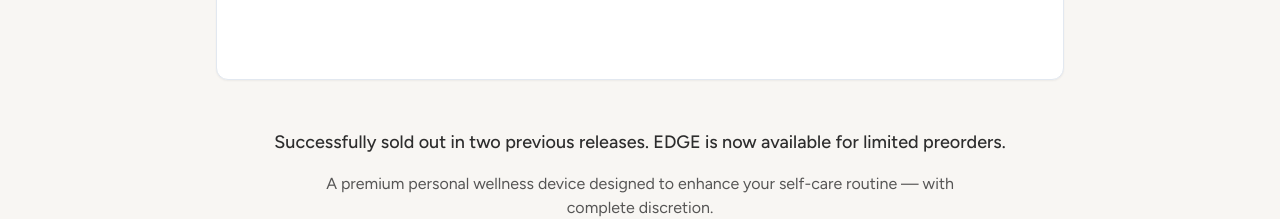
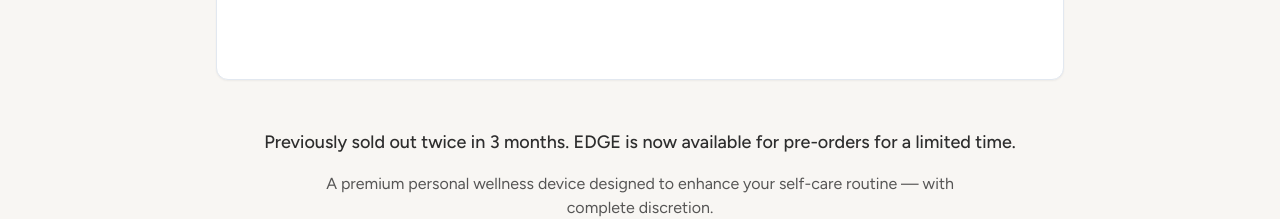
Before and after one commit to sujoymukerjiMM/edge-luxe-lifestyle, a React (Vite) app: page / in a window 1280 px wide. Shown: the part 1360-1579 px from the top of the page. Built offline with nearby package versions, Linux system fonts and the light colour scheme.

Commit message:
Visual edit in Lovable
Edited UI in Lovable

```diff
--- a/src/components/Hero.tsx
+++ b/src/components/Hero.tsx
@@ -4,12 +4,9 @@ import TrustBadges from "./TrustBadges";
 import { motion } from "framer-motion";
 import { Carousel, CarouselContent, CarouselItem, CarouselNext, CarouselPrevious } from "./ui/carousel";
 import AsSeenIn from "./AsSeenIn";
-
 export default function Hero() {
   const productImages = ["https://images.unsplash.com/photo-1617791160536-598cf32026fb?q=80&w=1528&auto=format&fit=crop&ixlib=rb-4.0.3", "https://images.unsplash.com/photo-1611186871348-b1ce696e52c9?q=80&w=1970&auto=format&fit=crop&ixlib=rb-4.0.3", "https://images.unsplash.com/photo-1631558996800-a39e133195de?q=80&w=2070&auto=format&fit=crop&ixlib=rb-4.0.3", "https://images.unsplash.com/photo-1630410672123-9388623ab661?q=80&w=1974&auto=format&fit=crop&ixlib=rb-4.0.3", "https://images.unsplash.com/photo-1605236453806-6ff36851218e?q=80&w=2070&auto=format&fit=crop&ixlib=rb-4.0.3", "https://images.unsplash.com/photo-1609942072337-c3370e820998?q=80&w=2070&auto=format&fit=crop&ixlib=rb-4.0.3", "https://images.unsplash.com/photo-1635311914102-b7d1c0db6d8f?q=80&w=2070&auto=format&fit=crop&ixlib=rb-4.0.3", "https://images.unsplash.com/photo-1617778368431-f97343a411ab?q=80&w=2069&auto=format&fit=crop&ixlib=rb-4.0.3"];
-
   const productGifs = ["https://images.unsplash.com/photo-1618826411640-d6df44dd3f7a?q=80&w=1974&auto=format&fit=crop&ixlib=rb-4.0.3", "https://images.unsplash.com/photo-1631643690103-aaa1ad5f0cc9?q=80&w=1974&auto=format&fit=crop&ixlib=rb-4.0.3", "https://images.unsplash.com/photo-1613483187636-c2024013d54a?q=80&w=2070&auto=format&fit=crop&ixlib=rb-4.0.3"];
-
   return <AnimatedGradient className="pt-32 pb-20 overflow-hidden">
       <div className="container mx-auto px-4 md:px-6 text-center max-w-4xl">
         <motion.div initial={{
@@ -91,8 +88,7 @@ export default function Hero() {
         duration: 0.5,
         delay: 0.6
       }} className="mt-12">
-          <p className="font-medium text-lg mb-4">Successfully sold out in two previous releases. EDGE is now available for limited preorders.
-        </p>
+          <p className="font-medium text-lg mb-4">Previously sold out twice in 3 months. EDGE is now available for pre-orders for a limited time.</p>
           <p className="text-charcoal/80 mb-8 max-w-2xl mx-auto">
             A premium personal wellness device designed to enhance your self-care routine — with complete discretion.
           </p>
```
